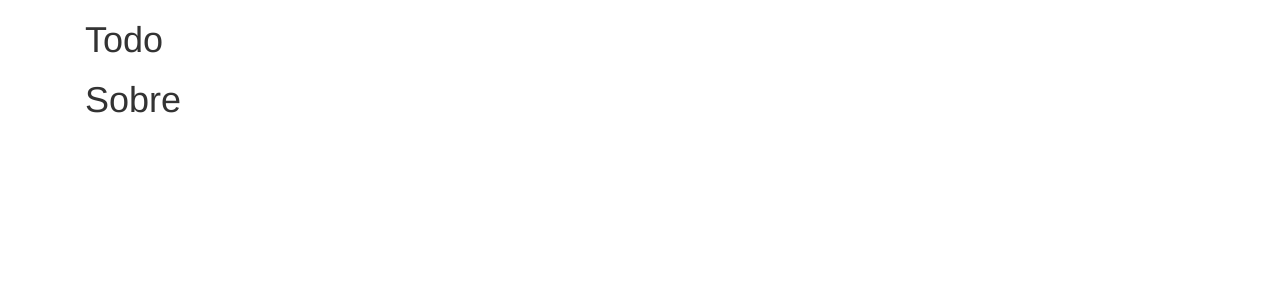
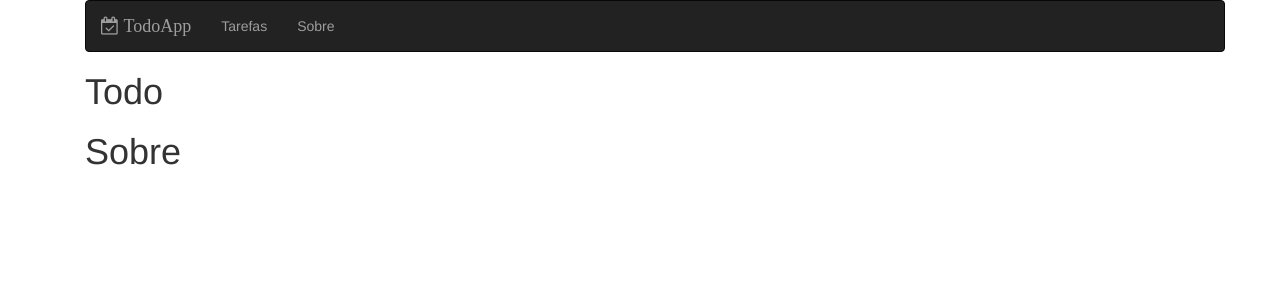
Before and after one commit to GuilCMattos/frontendToDoApp, a React (Create React App) app: page / in a window 1280 px wide. Shown: the top 300 px of the page. Built offline with nearby package versions, Linux system fonts and the light colour scheme.

Commit message:
add: menu component

```diff
--- a/src/main/App.jsx
+++ b/src/main/App.jsx
@@ -1,6 +1,7 @@
 import React from 'react'
 import Todo from '../todo/Todo'
 import About from '../about/About'
+import Menu from '../template/menu'
 
 require('bootstrap/dist/css/bootstrap.min.css')
 require('font-awesome/css/font-awesome.min.css')
@@ -8,6 +9,7 @@ require('font-awesome/css/font-awesome.min.css')
 
 const App = props => (
     <div className="container">
+        <Menu />
         <Todo />
         <About />
     </div>
--- /dev/null
+++ b/src/template/menu.jsx
@@ -0,0 +1,26 @@
+import React from "react";
+
+export default props => (
+    <nav className ='navbar navbar-inverse bg-inverse'>
+        <div className="container">
+            <div className="navbar-header">
+                <a href="#" className="navbar-brand">
+                    <i className="fa fa-calendar-check-o"> TodoApp</i>
+                </a>
+            </div>
+
+            <div id="navbar" className="navbar-collapse collapse">
+            <ul className="nav navbar-nav">
+                <li>
+                    <a href="#/todos">Tarefas</a>
+                </li>
+                <li>
+                    <a href="#/about">Sobre</a>
+                </li>
+            </ul>
+        </div>
+        </div>
+
+
+    </nav>
+)
```
